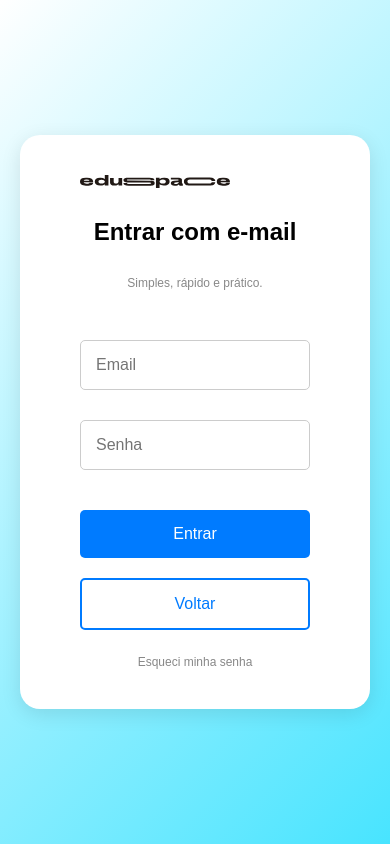
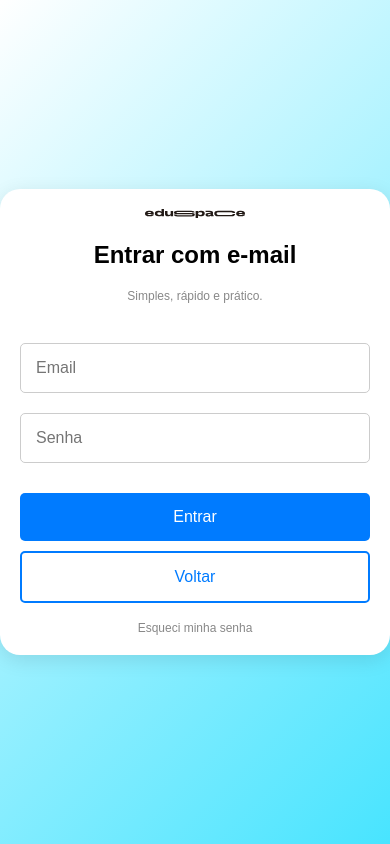
Before and after one commit to cauaszdev/Eduspace, a PHP site: page /login.html in a window 390 px wide. Run offline with PHP 8.4, Linux system fonts and the light colour scheme.

Commit message:
alteracoes gerais

```diff
--- a/cadastre-se.html
+++ b/cadastre-se.html
@@ -4,10 +4,9 @@
     <meta charset="UTF-8">
     <meta name="viewport" content="width=device-width, initial-scale=1.0">
     <title>Cadastre-se</title>
-    <link rel="stylesheet" href="css/cadastro.css"> <!-- Certifique-se de ter o CSS em um arquivo chamado styles.css -->
+    <link rel="stylesheet" href="css/cadastro.css"> <!-- Certifique-se de ter o CSS em um arquivo chamado cadastro.css -->
 </head>
 <body>
-
     <div class="cadastro-container">
         <img src="img/font.svg" alt="Logo"> <!-- Substitua pelo caminho da sua logo -->
         <h2>Cadastre-se</h2>
--- a/css/fonte.css
+++ /dev/null
@@ -1,4 +0,0 @@
-@font-face {
-    font-family: stretch;
-    src: url(/fontes/stretch-pro.regular.otf);
-}
--- a/css/login.css
+++ b/css/login.css
@@ -1,4 +1,3 @@
-
 * {
     margin: 0;
     padding: 0;
@@ -11,50 +10,9 @@
     display: flex;
     justify-content: center;
     align-items: center;
-        }
-        * Estilo padrão para desktops */
-body {
-font-size: 16px;
-}
-.container, .login-container {
-width: 80%;
-margin: auto;
+    font-size: 16px; /* Estilo padrão para desktops */
 }
 
-/* Ajustes para tablets (largura máxima de 768px) */
-@media (max-width: 768px) {
-body {
-font-size: 14px;
-}
-
-.container, .login-container {
-width: 95%;
-}
-}
-
-/* Ajustes para smartphones (largura máxima de 480px) */
-@media (max-width: 480px) {
-body {
-    font-size: 12px;
-    }
-
-     .container, .login-container  {
-    width: 100%;
-    padding: 10px;
-    }
-}
-/* Usando Flexbox */
-.container, .login-container {
-display: flex;
-flex-wrap: wrap;
-justify-content: space-between;
-}
-/* Usando Grid */
-.grid-container, .login-container {
-display: grid;
-grid-template-columns: repeat(auto-fit, minmax(200px, 1fr));
-gap: 10px;
-}
 .login-container {
     background-color: white;
     padding: 40px 60px;
@@ -63,18 +21,22 @@ gap: 10px;
     text-align: center;
     width: 350px;
 }
+
 .login-container img {
     width: 150px;
     margin-bottom: 20px;
 }
+
 h2 {
     margin-bottom: 20px;
     font-size: 24px;
 }
+
 p {
     color: #888;
     margin-bottom: 30px;
 }
+
 .input-field {
     width: 100%;
     padding: 15px;
@@ -83,9 +45,11 @@ gap: 10px;
     border: 1px solid #ccc;
     font-size: 16px;
 }
+
 .input-field:focus {
     border-color: #007BFF;
 }
+
 .login-btn {
     width: 100%;
     padding: 15px;
@@ -97,18 +61,22 @@ gap: 10px;
     cursor: pointer;
     margin-top: 20px;
 }
+
 .login-btn:hover {
     background-color: #0056b3;
 }
+
 .forgot-password {
     display: block;
     margin-top: 15px;
     color: #888;
     text-decoration: none;
 }
+
 .forgot-password:hover {
     color: #007BFF;
 }
+
 .back-btn {
     width: 100%;
     padding: 15px;
@@ -124,6 +92,7 @@ gap: 10px;
     text-decoration: none; /* Remove underline */
     display: inline-block; /* Make it a block element */
 }
+
 .back-btn::before {
     content: '';
     position: absolute;
@@ -137,9 +106,43 @@ gap: 10px;
     transition: all 0.5s;
     opacity: 0;
 }
+
 .back-btn:hover::before {
     opacity: 1;
 }
+
 .back-btn:hover {
     color: white;
 }
+
+/* Responsividade para tablets */
+@media (max-width: 768px) {
+    body {
+        font-size: 14px;
+    }
+
+    .login-container {
+        width: 90%;
+        padding: 30px 20px;
+    }
+
+    .login-container img {
+        width: 120px;
+    }
+}
+
+/* Responsividade para smartphones */
+@media (max-width: 480px) {
+    body {
+        font-size: 12px;
+    }
+
+    .login-container {
+        width: 100%;
+        padding: 20px;
+    }
+
+    .login-container img {
+        width: 100px;
+    }
+}
--- a/login.html
+++ b/login.html
@@ -4,15 +4,11 @@
     <meta charset="UTF-8">
     <meta name="viewport" content="width=device-width, initial-scale=1.0">
     <title>Login - Eduspace</title>
-
+    <link rel="stylesheet" href="css/login.css"> <!-- Certifique-se de que o arquivo CSS está na pasta correta -->
 </head>
-
-<link rel="stylesheet" href="css/login.css">
-
 <body>
-
     <div class="login-container">
-        <img src="img/font.svg" alt="Eduspace">
+        <img src="img/font.svg" alt="Eduspace"> <!-- Substitua pelo caminho da sua logo -->
         <h2>Entrar com e-mail</h2>
         <p>Simples, rápido e prático.</p>
         <input type="email" class="input-field" placeholder="Email" required>
@@ -21,6 +17,5 @@
         <a href="index.html" class="back-btn">Voltar</a>
         <a href="redefinir.html" class="forgot-password">Esqueci minha senha</a>
     </div>
-
 </body>
 </html>
```
Also changed, not shown: css/cadastro.css (+31 -43 lines), css/politicas.css (+29 -43 lines), css/styles.css (+66 -14 lines), politicas.html (+2 -7 lines). Lines whose indentation alone changed are shown as unchanged.
